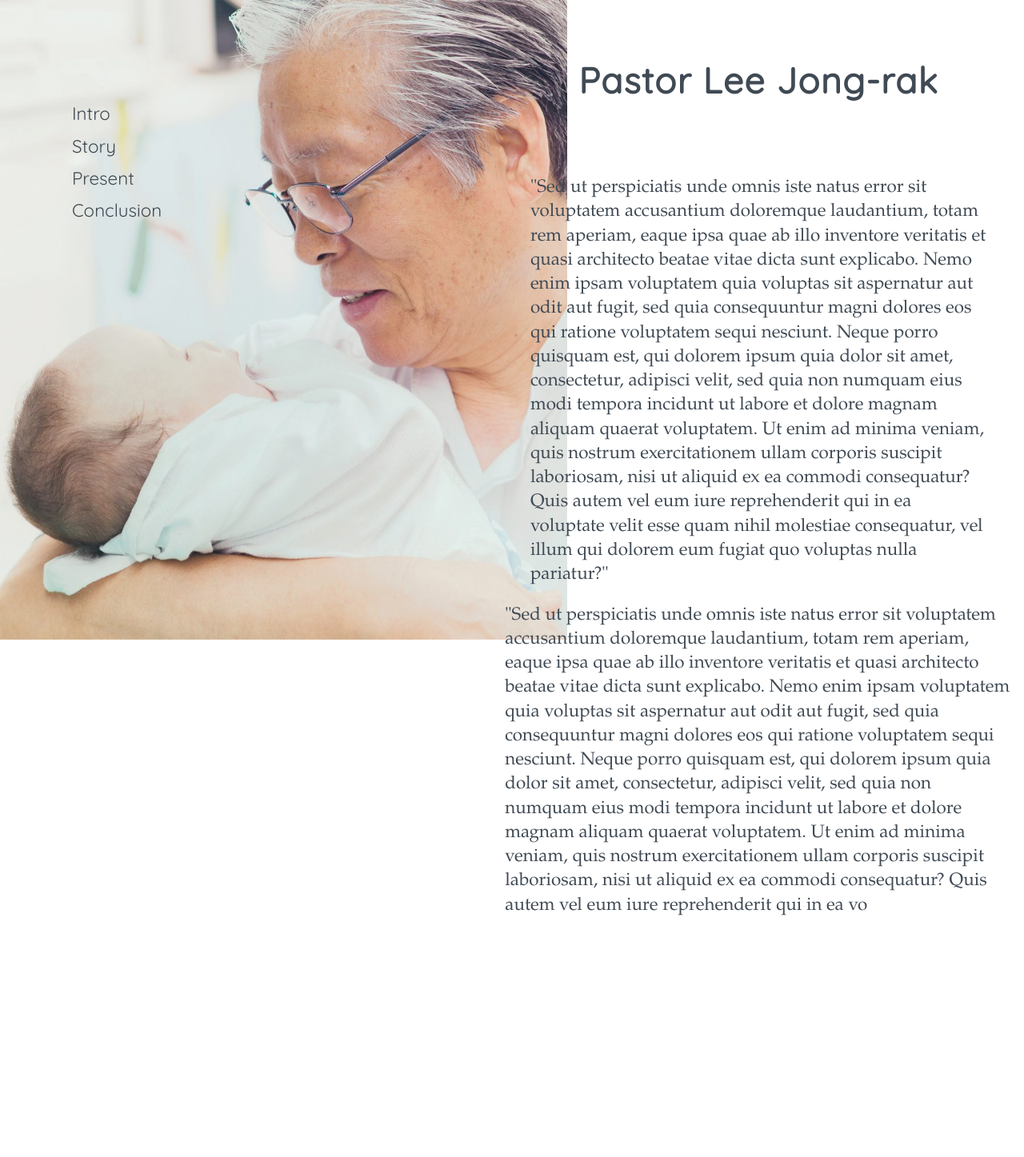
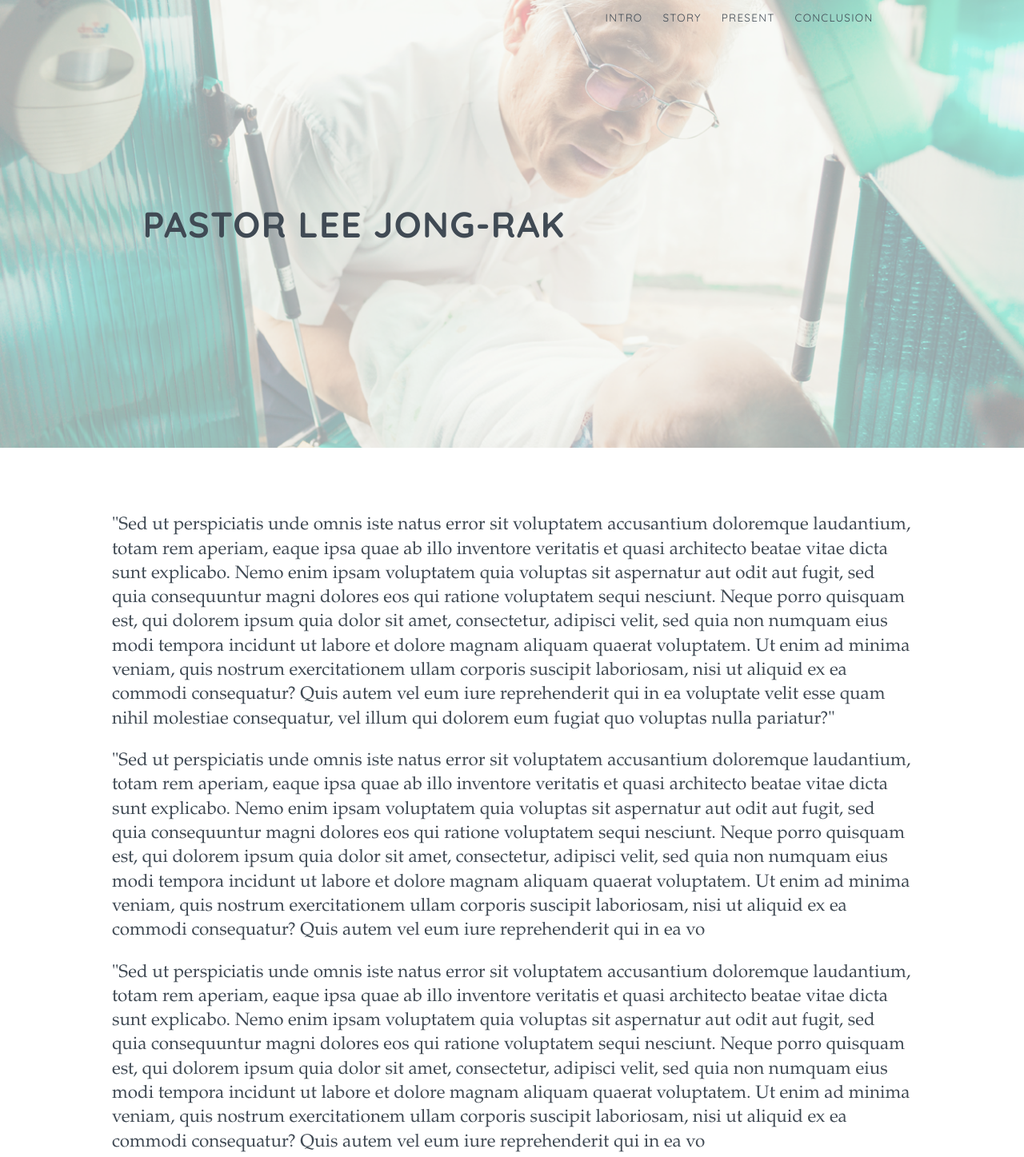
Before and after one commit to tiinker/Tribute-Page-Pastor-Lee, a plain HTML site: page index.html in a window 1280 px wide. Shown: the top 1447 px of the page at 80% size. Before the commit the page ends 1148 px from the top, so only its background shows below. Drawn offline with Linux system fonts and the light colour scheme.

Commit message:
set header background

```diff
--- a/index.html
+++ b/index.html
@@ -4,49 +4,68 @@
     <title>Pastor Lee Jong-rak</title>
 
     <link rel="stylesheet" href="style.css">
-    <link href="https://fonts.googleapis.com/css?family=EB+Garamond|Quicksand" rel="stylesheet">
+    <link href="https://fonts.googleapis.com/css?family=EB+Garamond|Quicksand:400,700,800" rel="stylesheet">
 </head>
 <body>
-    <img id="mainPhoto" class="fade" src="/images/PastorLeeJongRak.jpg" alt="Pastor Lee Jong-rak holding a baby.">
-    <!-- <div id="borders">
-        <div id="left"></div>
-        <div id="right"></div>
-        <div id="top"></div>
-        <div id="bottom"></div>
-    </div> -->
+
 
     <div id="main">
-        <div id="sideBar">
+        <header>
+            <div id=title>
+                <h1>PASTOR LEE JONG-RAK</h1>
+            </div>
             <nav>
                 <ul>
                     <li>
-                    <a href="#intro">Intro</a>
+                        <a href="#intro">INTRO</a>
                     </li>
                     <li>
-                    <a href="#story">Story</a>
+                        <a href="#story">STORY</a>
                     </li>
                     <li>
-                    <a href="#">Present</a>
+                        <a href="#">PRESENT</a>
                     </li>
                     <li>
-                    <a href="#">Conclusion</a>
+                        <a href="#">CONCLUSION</a>
                     </li>
                 </ul>
             </nav>
-        </div>
-        <h1 id="name" class="header">Pastor Lee Jong-rak</h1>
-        <div class= "content" id="intro">
-            <p class="content">"Sed ut perspiciatis unde omnis iste natus error sit voluptatem accusantium doloremque laudantium, totam rem aperiam, eaque
+        </header>
+
+
+
+        <div class= "content">
+
+            <!-- <div id="img-div">
+                    <img id="image" src="/images/PastorLeeJongRak.jpg" alt="Pastor Lee Jong-rak holding a baby.">
+            </div> -->
+            <p id="intro">"Sed ut perspiciatis unde omnis iste natus error sit voluptatem accusantium doloremque laudantium, totam rem aperiam, eaque
                 ipsa quae ab illo inventore veritatis et quasi architecto beatae vitae dicta sunt explicabo. Nemo enim ipsam voluptatem quia
                 voluptas sit aspernatur aut odit aut fugit, sed quia consequuntur magni dolores eos qui ratione voluptatem sequi nesciunt.
                 Neque porro quisquam est, qui dolorem ipsum quia dolor sit amet, consectetur, adipisci velit, sed quia non numquam eius modi
                 tempora incidunt ut labore et dolore magnam aliquam quaerat voluptatem. Ut enim ad minima veniam, quis nostrum exercitationem
                 ullam corporis suscipit laboriosam, nisi ut aliquid ex ea commodi consequatur? Quis autem vel eum iure reprehenderit qui
                 in ea voluptate velit esse quam nihil molestiae consequatur, vel illum qui dolorem eum fugiat quo voluptas nulla pariatur?"</p>
-            </div>
 
-            <div id = "story">
-                <p class="content">"Sed ut perspiciatis unde omnis iste natus error sit voluptatem accusantium doloremque laudantium, totam rem aperiam, eaque
+            <p>"Sed ut perspiciatis unde omnis iste natus error sit voluptatem accusantium doloremque laudantium, totam rem aperiam, eaque
+                ipsa quae ab illo inventore veritatis et quasi architecto beatae vitae dicta sunt explicabo. Nemo enim ipsam voluptatem quia
+                voluptas sit aspernatur aut odit aut fugit, sed quia consequuntur magni dolores eos qui ratione voluptatem sequi nesciunt.
+                Neque porro quisquam est, qui dolorem ipsum quia dolor sit amet, consectetur, adipisci velit, sed quia non numquam eius modi
+                tempora incidunt ut labore et dolore magnam aliquam quaerat voluptatem. Ut enim ad minima veniam, quis nostrum exercitationem
+                ullam corporis suscipit laboriosam, nisi ut aliquid ex ea commodi consequatur? Quis autem vel eum iure reprehenderit qui
+                in ea vo
+            </p>
+
+            <p>"Sed ut perspiciatis unde omnis iste natus error sit voluptatem accusantium doloremque laudantium, totam rem aperiam, eaque
+                    ipsa quae ab illo inventore veritatis et quasi architecto beatae vitae dicta sunt explicabo. Nemo enim ipsam voluptatem quia
+                    voluptas sit aspernatur aut odit aut fugit, sed quia consequuntur magni dolores eos qui ratione voluptatem sequi nesciunt.
+                    Neque porro quisquam est, qui dolorem ipsum quia dolor sit amet, consectetur, adipisci velit, sed quia non numquam eius modi
+                    tempora incidunt ut labore et dolore magnam aliquam quaerat voluptatem. Ut enim ad minima veniam, quis nostrum exercitationem
+                    ullam corporis suscipit laboriosam, nisi ut aliquid ex ea commodi consequatur? Quis autem vel eum iure reprehenderit qui
+                    in ea vo
+            </p>
+
+            <p>"Sed ut perspiciatis unde omnis iste natus error sit voluptatem accusantium doloremque laudantium, totam rem aperiam, eaque
                     ipsa quae ab illo inventore veritatis et quasi architecto beatae vitae dicta sunt explicabo. Nemo enim ipsam voluptatem quia
                     voluptas sit aspernatur aut odit aut fugit, sed quia consequuntur magni dolores eos qui ratione voluptatem sequi nesciunt.
                     Neque porro quisquam est, qui dolorem ipsum quia dolor sit amet, consectetur, adipisci velit, sed quia non numquam eius modi
@@ -55,7 +74,6 @@
                     in ea vo
             </p>
         </div>
-        </div>
 
 
     </body>
--- a/style.css
+++ b/style.css
@@ -12,6 +12,7 @@
 html {
     font-size: 14px;
 
+
 }
 
 body {
@@ -22,6 +23,7 @@ body {
     position: relative;
     line-height: 1.351;
     background-color: #fff;
+
 }
 
 a {
@@ -39,70 +41,80 @@ a:hover {
 
 #main {
     display: grid;
-    grid-template-rows: 200px 2fr;
-    grid-template-columns: 45% 55%;
-    grid-gap: 20px;
+    /* grid-template-rows: 100%; */
+    /* grid-template-columns: 1; */
     grid-template-areas:
-    "advert  header"
-    "advert  content"
-    "advert  footer";
+    " header "
+    " content"
+    " footer ";
     font-family: var(--main-font);
     font-size: 1.6em;
+}
+
+header {
+    grid-area: header;
+    display: flex;
+    justify-content: center;
+    letter-spacing: 1.3px;
+    height: 70vh;
+    /* width: 70vw; */
+    /* z-index: -9999; */
+}
+
+header:before {
+    content: '';
+    background-image: url("/images/Banner.jpg");
+    background-repeat: no-repeat;
+    background-size: cover;
+    background-position: 30% 40%;
     position: absolute;
-    top: 0px;
+    top: 0;
+    left: 0;
+    z-index: -999;
+    opacity: .4;
     width: 100%;
-
+    height: 70vh;
 
 }
 
-.header {
+header:after {
+    content: '';
+    /* height: 100%; */
+}
+
+ #title {
     display: flex;
-    grid-area: header;
-    height: 100%;
     justify-content: center;
     align-items: center;
-    text-align: center;
-    align-self: center;
-    letter-spacing: 1.3px;
-}
-
-#name {
-    font-color: var(--black);
-}
-
-#sideBar {
-    grid-area: advert;
-
 }
 
 nav {
-    padding: 100px 50px;
-    position: fixed;
+    display: flex;
+    font-size: .6em;
+    /* position: absolute;
+    top: 0;
+    right: 240px;
+    text-align: center;
+    padding-top: 50px; */
+}
+
+#title {
+    color: var(--black);
 }
 
 li {
     list-style: none;
-    padding: 5px 0;
+    padding: 0 10px;
+    display: inline-block;
 }
-
 
 .content {
     font-family: var(--sub-font);
-    width: 90%;
     margin: 0 auto;
-
+    display: inline-block;
+    width: 1000px;
+    padding-top: 60px;
 }
-
-#mainPhoto {
-    height: 100vh;
-    padding: 0;
-    margin: 0;
-    position: fixed;
-    top: 0px;
-    z-index: -1;
-
-}
-
 
 
 footer {
@@ -111,71 +123,3 @@ footer {
     align-self: center;
     text-align: center;
 }
-
-@media screen and (min-device-width: 1200px)
-    and (min-resolution: 192dpi){
-        body{
-            line-height: 1.354;
-        }
-        a {
-            font-size: 40px;
-        }
-
-        nav {
-            padding-left: 80px;
-            padding-top: 170px;
-        }
-
-        li {
-            padding-bottom: 20px;
-
-        }
-}
-
-
-/*
-#borders {
-    width: 100vw;
-    position: fixed;
-}
-
-#right, #left, #bottom, #top {
-    position: fixed;
-    opacity: .4;
-    z-index: 9999;
-    border-color: var(--light-blue);
-}
-
-#right, #left {
-    width: 10px;
-    height: 100vh;
-}
-
-#bottom, #top {
-    height: 10px;
-    width: 100vw;
-}
-
-#right {
-    right: 0;
-    border-left: 1px solid var(--light-blue);
-}
-
-#left {
-    left: 0px;
-    border-right: 1px solid var(--light-blue);
-
-}
-
-#bottom {
-    bottom: 0;
-    border-top: 1px solid var(--light-blue);
-
-}
-
-#top {
-    top: 0px;
-    border-bottom: 1px solid var(--light-blue);
-
-}
- */
```
Also changed, not shown: images/Banner.jpg (added), 1 other file. Lines whose indentation alone changed are shown as unchanged.
